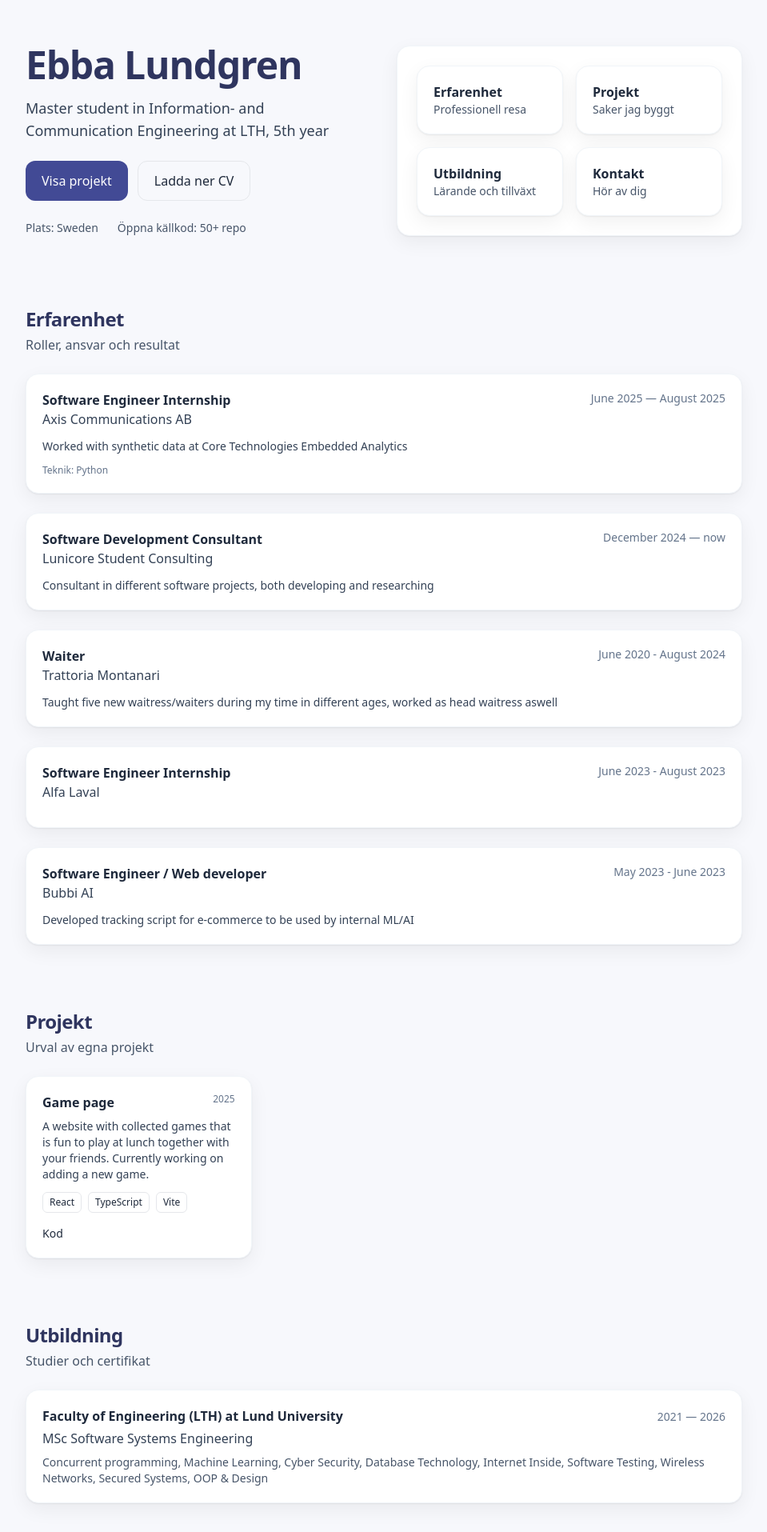
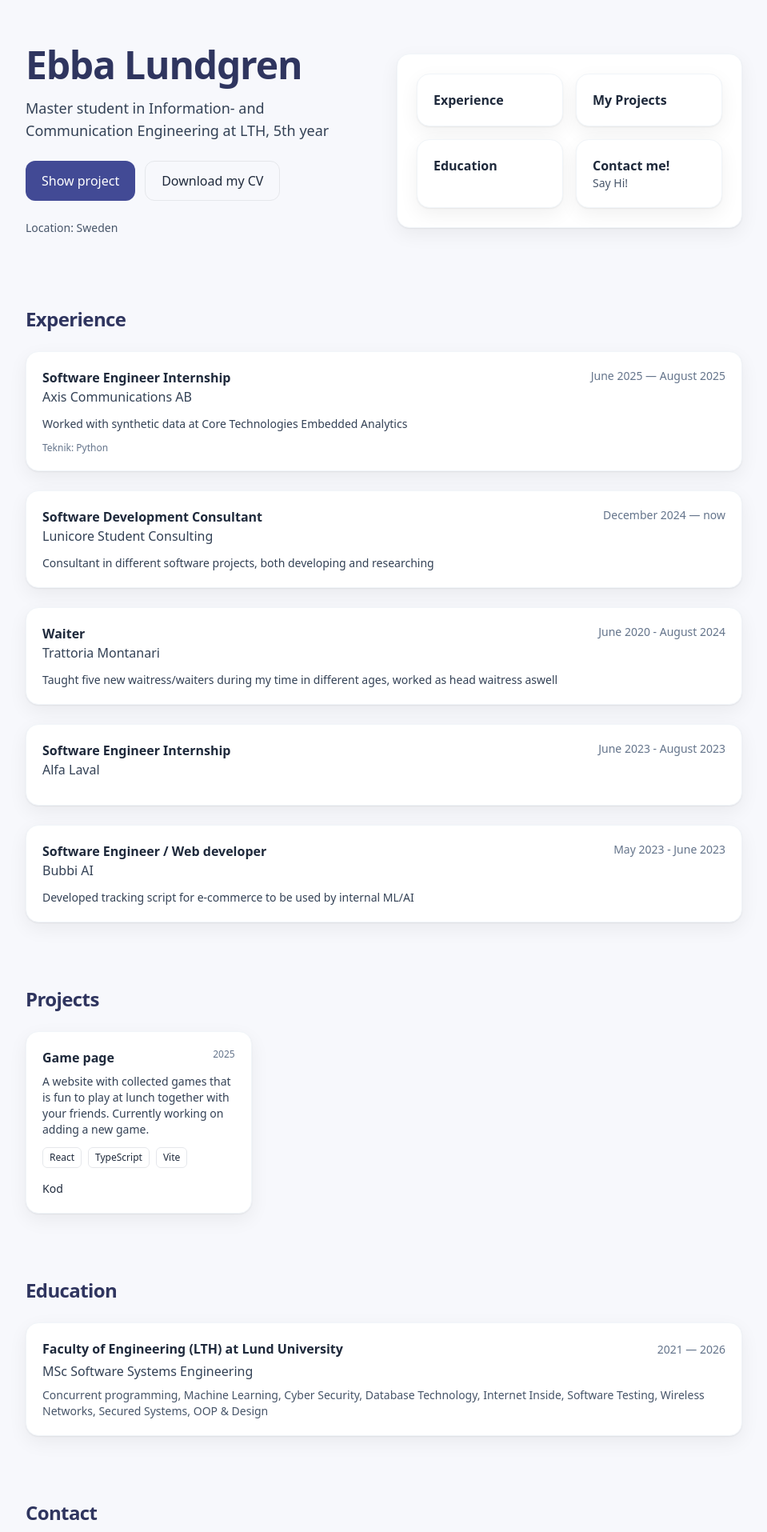
Before and after one commit to EbbacnLundgren/portfolio, a Next.js app: page / in a window 1280 px wide. Shown: the part 80-1995 px from the top of the page at 80% size, without its empty margins (160-1119 px from the left). Built offline with nearby package versions, Linux system fonts and the light colour scheme.

Commit message:
Added more info

```diff
--- a/app/page.tsx
+++ b/app/page.tsx
@@ -20,38 +20,34 @@ export default function Page() {
                 href="#projects"
                 className="inline-flex items-center rounded-xl bg-ink-700 px-5 py-3 text-white hover:bg-ink-800 transition"
               >
-                Visa projekt
+                Show project
               </Link>
               <a
                 href={data.links.resumeUrl}
                 className="inline-flex items-center rounded-xl border px-5 py-3 hover:bg-slate-50"
                 target="_blank"
               >
-                Ladda ner CV
+                Download my CV
               </a>
             </div>
             <ul className="mt-6 flex flex-wrap gap-6 text-sm text-slate-600">
-              <li>Plats: {data.hero.location}</li>
-              <li>Öppna källkod: {data.hero.osRepos}+ repo</li>
+              <li>Location: {data.hero.location}</li>
             </ul>
           </div>
           <div className="card p-6">
             <div className="grid sm:grid-cols-2 gap-4">
               <a href="#experience" className="card p-5 hover:shadow-md transition">
-                <h3 className="font-semibold">Erfarenhet</h3>
-                <p className="text-sm text-slate-600">Professionell resa</p>
+                <h3 className="font-semibold">Experience</h3>
               </a>
               <a href="#projects" className="card p-5 hover:shadow-md transition">
-                <h3 className="font-semibold">Projekt</h3>
-                <p className="text-sm text-slate-600">Saker jag byggt</p>
+                <h3 className="font-semibold">My Projects</h3>
               </a>
               <a href="#education" className="card p-5 hover:shadow-md transition">
-                <h3 className="font-semibold">Utbildning</h3>
-                <p className="text-sm text-slate-600">Lärande och tillväxt</p>
+                <h3 className="font-semibold">Education</h3>
               </a>
               <a href="#contact" className="card p-5 hover:shadow-md transition">
-                <h3 className="font-semibold">Kontakt</h3>
-                <p className="text-sm text-slate-600">Hör av dig</p>
+                <h3 className="font-semibold">Contact me!</h3>
+                <p className="text-sm text-slate-600">Say Hi!</p>
               </a>
             </div>
           </div>
@@ -59,7 +55,7 @@ export default function Page() {
       </section>
 
       {/* Experience */}
-      <Section id="experience" title="Erfarenhet" caption="Roller, ansvar och resultat">
+      <Section id="experience" title="Experience">
         <div className="space-y-6">
           {data.experiences.map((e) => (
             <ExperienceItem key={e.company + e.title} item={e} />
@@ -68,7 +64,7 @@ export default function Page() {
       </Section>
 
       {/* Projects */}
-      <Section id="projects" title="Projekt" caption="Urval av egna projekt">
+      <Section id="projects" title="Projects">
         <div className="grid sm:grid-cols-2 lg:grid-cols-3 gap-6">
           {data.projects.map((p) => (
             <ProjectCard key={p.title} project={p} />
@@ -77,7 +73,7 @@ export default function Page() {
       </Section>
 
       {/* Education */}
-      <Section id="education" title="Utbildning" caption="Studier och certifikat">
+      <Section id="education" title="Education">
         <ul className="space-y-4">
           {data.education.map((ed) => (
             <li key={ed.school} className="card p-5">
@@ -93,14 +89,14 @@ export default function Page() {
       </Section>
 
       {/* Contact */}
-      <Section id="contact" title="Kontakt" caption="Låt oss prata">
+      <Section id="contact" title="Contact" caption="Lets connect!">
         <div className="grid lg:grid-cols-2 gap-6">
           <div className="card p-6">
             <h3 className="font-medium">Skicka ett meddelande</h3>
             <form className="mt-4 space-y-4" action="https://formspree.io/f/your-id" method="POST">
               <input name="name" required placeholder="Namn" className="w-full border rounded-xl px-4 py-3" />
               <input name="email" type="email" required placeholder="E-post" className="w-full border rounded-xl px-4 py-3" />
-              <textarea name="message" required placeholder="Meddelande" rows={5} className="w-full border rounded-xl px-4 py-3" />
+              <textarea name="message" required placeholder="Message" rows={5} className="w-full border rounded-xl px-4 py-3" />
               <button className="rounded-xl bg-ink-700 px-5 py-3 text-white hover:bg-ink-800 transition" type="submit">
                 Skicka
               </button>
--- a/components/Header.tsx
+++ b/components/Header.tsx
@@ -5,10 +5,10 @@ import { site } from "@/lib/site";
 import clsx from "clsx";
 
 const items = [
-  { href: "#experience", label: "Erfarenhet" },
-  { href: "#projects", label: "Projekt" },
-  { href: "#education", label: "Utbildning" },
-  { href: "#contact", label: "Kontakt" }
+  { href: "#experience", label: "Experience" },
+  { href: "#projects", label: "Project" },
+  { href: "#education", label: "Education" },
+  { href: "#contact", label: "Contact" }
 ];
 
 export function Header() {
```
